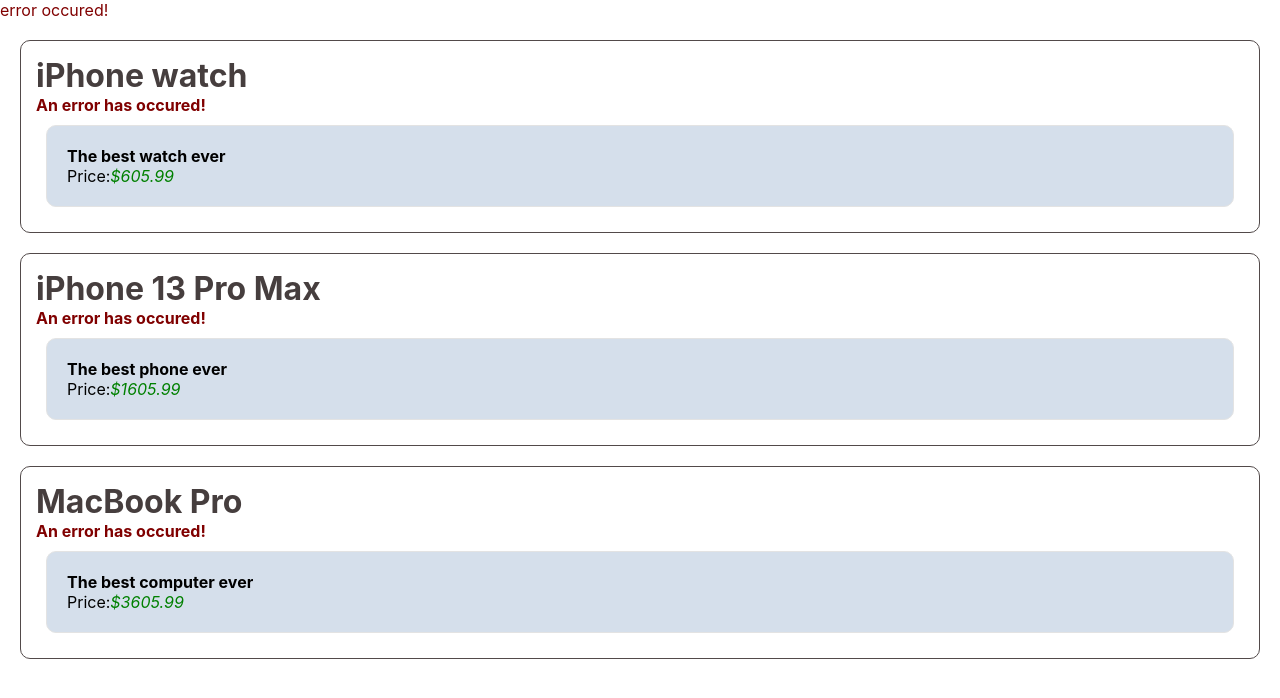
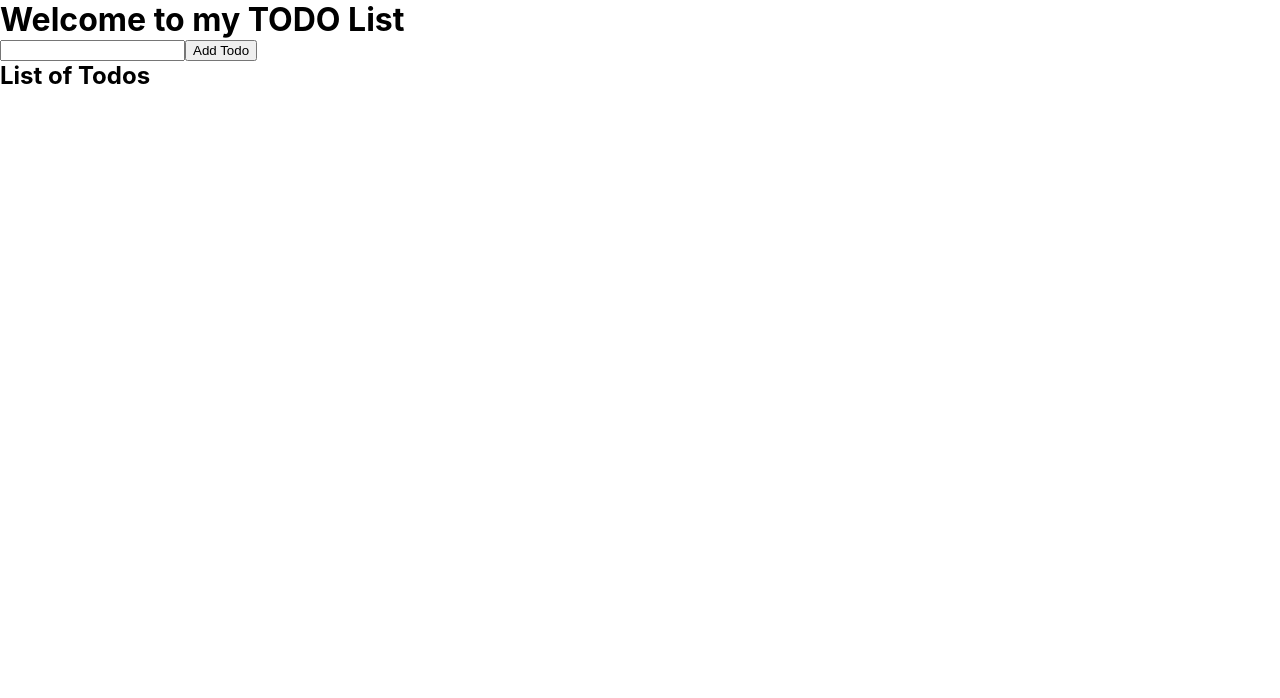
Before and after one commit to Bwogi/papa_react, a React (Create React App) app: page / in a window 1280 px wide. Shown: the top 698 px of the page. Built offline with nearby package versions, Linux system fonts and the light colour scheme.

Commit message:
basic form created

```diff
--- a/src/App.js
+++ b/src/App.js
@@ -1,12 +1,31 @@
-import React from 'react';
+import React, { useState } from 'react';
 import Product from './Components/Product';
 import styles from './App.module.css';
 
 const App = () => {
+	const [todos, setTodos] = useState([]);
+	const [input, setInput] = useState('');
+	const addTodo = () => {
+		setTodos([input, ...todos]); // new items on top then '...todos' later
+		// setTodos([...todos, input]); // '...todos' then new items later
+		setInput('');
+	};
 	return (
 		<div>
-			<p className={styles.error}>error occured!</p>
-			<Product
+			<h1>Welcome to my TODO List</h1>
+			<input
+				value={input}
+				onChange={(e) => setInput(e.target.value)}
+				type='text'
+			/>
+			<button onClick={addTodo}>Add Todo</button>
+			<h2>List of Todos</h2>
+			{todos.map((todo) => (
+				<p>{todo}</p>
+			))}
+
+			{/* <p className={styles.error}>error occured!</p> */}
+			{/* <Product
 				name='iPhone watch'
 				description='The best watch ever'
 				price={605.99}
@@ -20,7 +39,7 @@
 				name='MacBook Pro'
 				description='The best computer ever'
 				price={3605.99}
-			/>
+			/> */}
 		</div>
 	);
 };
```
